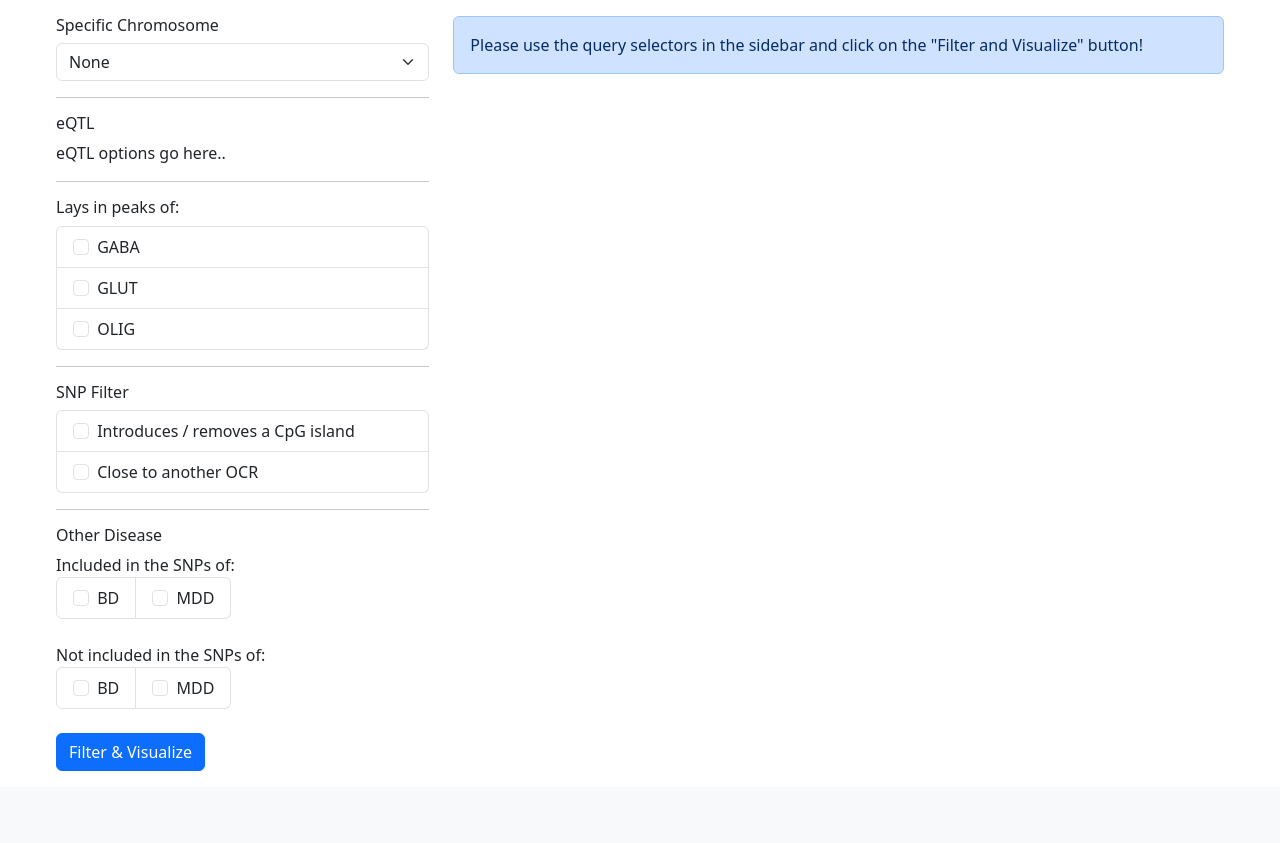
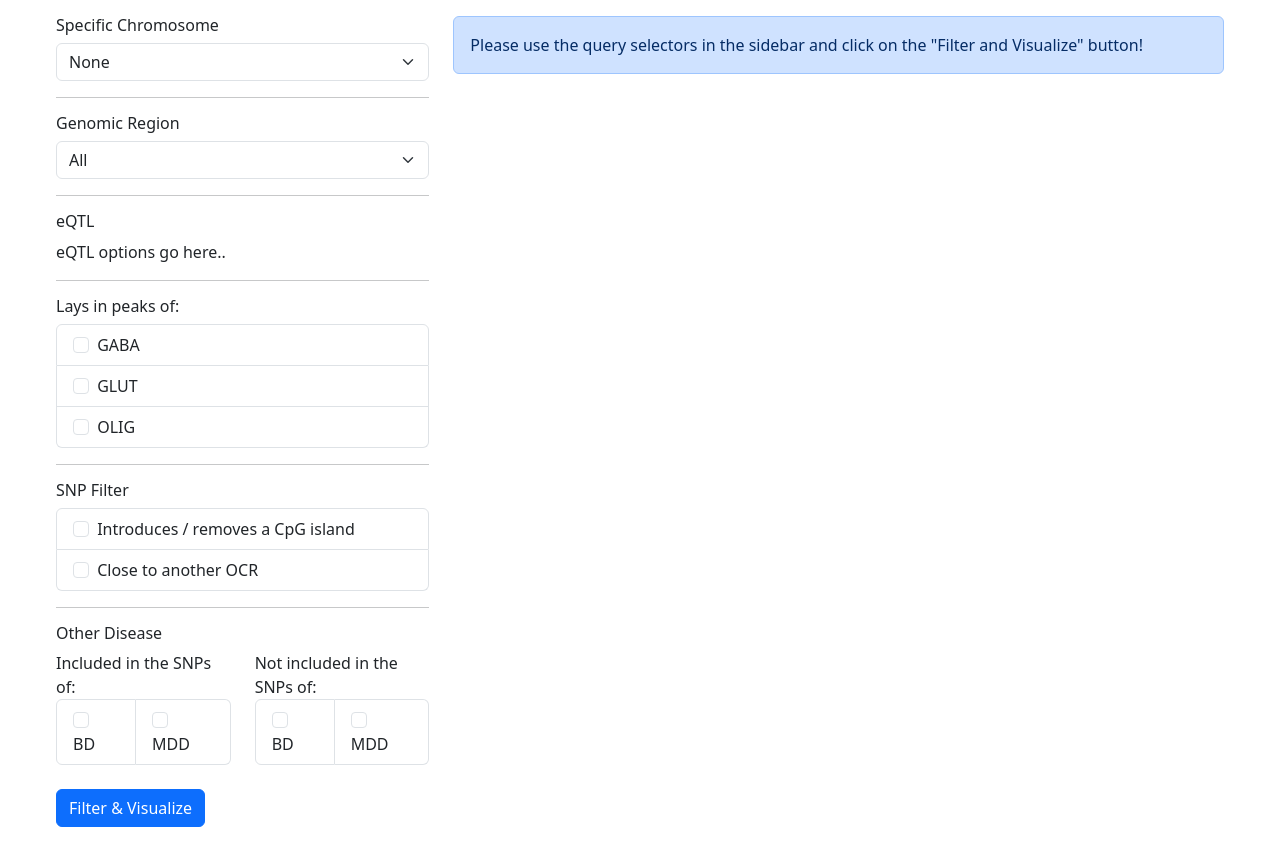
Before and after one commit to OmarLaham/SNPNavigator, a Django app: page /main/1 in a window 1280 px wide. Shown: the part 56-899 px from the top of the page. Before the commit the page ends 827 px from the top, so only its background shows below. Run offline with Django 4.2, Linux system fonts and the light colour scheme; parts of the project's set-up code (start-up, migrations or seed data) failed here and were passed over; some libraries are stand-ins or nearby versions.

Commit message:
add UI for genomic region selection

```diff
--- a/snpnavigator/snpnavigator/templates/pages/main.html
+++ b/snpnavigator/snpnavigator/templates/pages/main.html
@@ -37,6 +37,13 @@
         <option value="Y">ChrY</option>
       </select>
       <hr />
+      <h6>Genomic Region</h6>
+      <select id="lstGenomicRegion" class="form-select" aria-label="Filter for a specific genomic region">
+        <option value="NA" selected>All</option>
+        <option value="coding">Coding</option>
+        <option value="non-coding">Non-coding</option>
+      </select>
+      <hr />
       <h6>eQTL</h6>
       eQTL options go here..
       <hr />
@@ -69,6 +76,8 @@
       </ul>
       <hr />
       <h6>Other Disease</h6>
+      <div class="row">
+        <div class="col col-6">
           Included in the SNPs of:
           <ul id="lst-snp-disease-match" class="list-group list-group-horizontal">
             <li class="list-group-item">
@@ -80,7 +89,8 @@
               <label class="form-check-label" for="diseaseMatchMDD">MDD</label>
             </li>
           </ul>
-      <br />
+        </div>
+        <div class="col col-6">
           Not included in the SNPs of:
           <ul id="lst-snp-disease-mismatch" class="list-group list-group-horizontal">
             <li class="list-group-item">
@@ -92,6 +102,8 @@
               <label class="form-check-label" for="diseaseMismatchMDD">MDD</label>
             </li>
           </ul>
+        </div>
+      </div>
 
       <br />
       <button id="btnFilter" type="button" class="btn btn-primary">Filter & Visualize</button>
```
Lines whose indentation alone changed are shown as unchanged.
